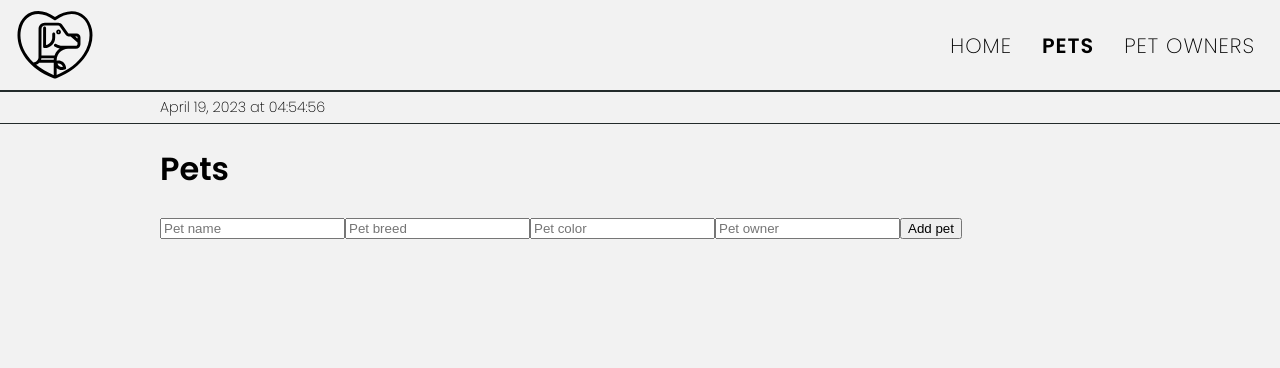
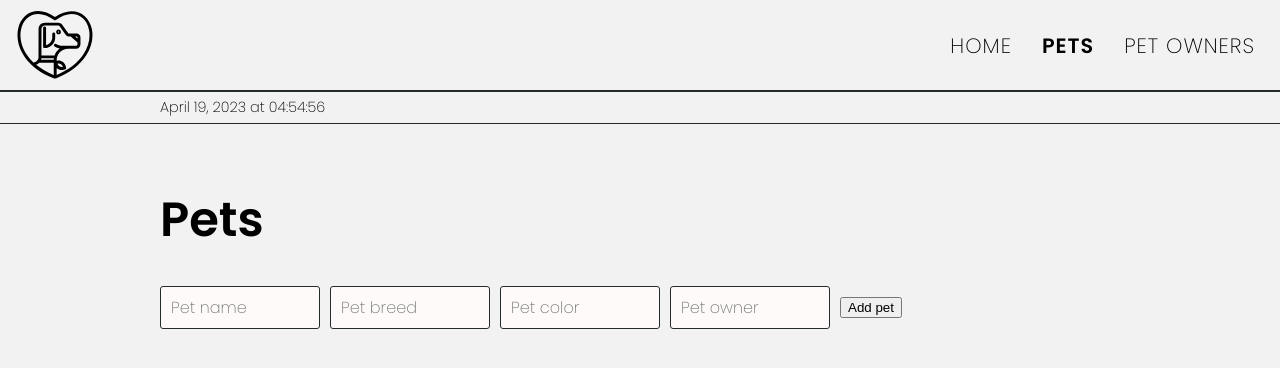
Before and after one commit to Mussorable/pets-hotel, a React (Vite) app: page /pets in a window 1280 px wide. Shown: the top 368 px of the page. Built offline with nearby package versions, Linux system fonts and the light colour scheme.

Commit message:
added form styling

```diff
--- a/src/AddPetForm.jsx
+++ b/src/AddPetForm.jsx
@@ -11,7 +11,8 @@ export default function AddPetForm() {
         "Rottweilers",
         "Beagles",
         "Dachshunds",
-        "German Shorthaired Pointers"
+        "German Shorthaired Pointers",
+        "American Staffordshire Terrier"
     ];
 
     const petColor = [
@@ -30,19 +31,20 @@ export default function AddPetForm() {
         "Mike",
         "John Doe",
         "Anthony",
-        "Sam Green"
+        "Sam Green",
+        "Oleh"
     ];
 
     return <div className="add-form">
-        <form>
+        <form id="pet-form">
             <label className="sr-only" htmlFor="pet-name-input">Pet name</label>
-            <input type="text" placeholder="Pet name" name="pet-name" id="pet-name-input" />
+            <input className="input" type="text" placeholder="Pet name" name="pet-name" id="pet-name-input" />
             <label className="sr-only" htmlFor="pet-breed-input">Pet breed</label>
-            <input type="text" placeholder="Pet breed" name="pet-breeds" list="suggested-breeds" id="pet-breed-input" />
+            <input className="input" type="text" placeholder="Pet breed" name="pet-breeds" list="suggested-breeds" id="pet-breed-input" />
             <label className="sr-only" htmlFor="pet-color-input">Pet color</label>
-            <input type="text" placeholder="Pet color" name="pet-color" list="suggested-colors" id="pet-color-input" />
+            <input className="input" type="text" placeholder="Pet color" name="pet-color" list="suggested-colors" id="pet-color-input" />
             <label className="sr-only" htmlFor="pet-owner-input">Pet owner</label>
-            <input type="text" placeholder="Pet owner" name="pet-owner" list="suggested-owners" id="pet-owner-input" />
+            <input className="input" type="text" placeholder="Pet owner" name="pet-owner" list="suggested-owners" id="pet-owner-input" />
 
             <datalist id="suggested-breeds">
                 {petBreed.map((breed, index) => { return <option key={index} value={breed}>{breed}</option> })}
--- a/src/Pets.jsx
+++ b/src/Pets.jsx
@@ -13,7 +13,7 @@ export default function Pets() {
         <main>
             <div className="container">
                 <div className="tab">
-                    <h1 className="tab-heading">Pets</h1>
+                    <h1 className="tab-heading title--lg">Pets</h1>
                     <AddPetForm />
                 </div>
             </div>
--- a/style.css
+++ b/style.css
@@ -4,3 +4,6 @@
 @import "styles/fonts.css";
 @import "styles/button.css";
 @import "styles/line-data.css";
+@import "styles/layout.css";
+@import "styles/inputs.css";
+@import "styles/pet-form.css";
--- a/styles/_base.css
+++ b/styles/_base.css
@@ -9,6 +9,7 @@ html {
 :root {
   --border-color: #232b2b;
   --bg-color: #f2f2f2;
+  --inputs: snow;
 }
 
 body {
--- a/styles/fonts.css
+++ b/styles/fonts.css
@@ -1,3 +1,7 @@
+.title--lg {
+  font-size: 3rem;
+}
+
 .text--md {
   font-size: 1.3rem;
 }
--- /dev/null
+++ b/styles/inputs.css
@@ -0,0 +1,15 @@
+.input {
+  all: unset;
+  border: 1px solid var(--border-color);
+  border-radius: 3px;
+  padding: 8px 10px;
+  width: 160px;
+  margin-right: 10px;
+  background-color: var(--inputs);
+  box-sizing: border-box;
+}
+
+.input:focus-visible {
+  border: 2px solid rgb(0, 117, 167);
+  outline: none;
+}
--- /dev/null
+++ b/styles/layout.css
@@ -0,0 +1,4 @@
+.tab-heading {
+  margin: 0;
+  margin-bottom: 30px;
+}
--- a/styles/line-data.css
+++ b/styles/line-data.css
@@ -1,4 +1,5 @@
 .line-data {
   border-bottom: 1px solid var(--border-color);
   padding-block: 5px;
+  margin-bottom: 60px;
 }
--- /dev/null
+++ b/styles/pet-form.css
@@ -0,0 +1,5 @@
+#pet-form {
+  display: flex;
+  align-items: center;
+  justify-content: start;
+}
```
